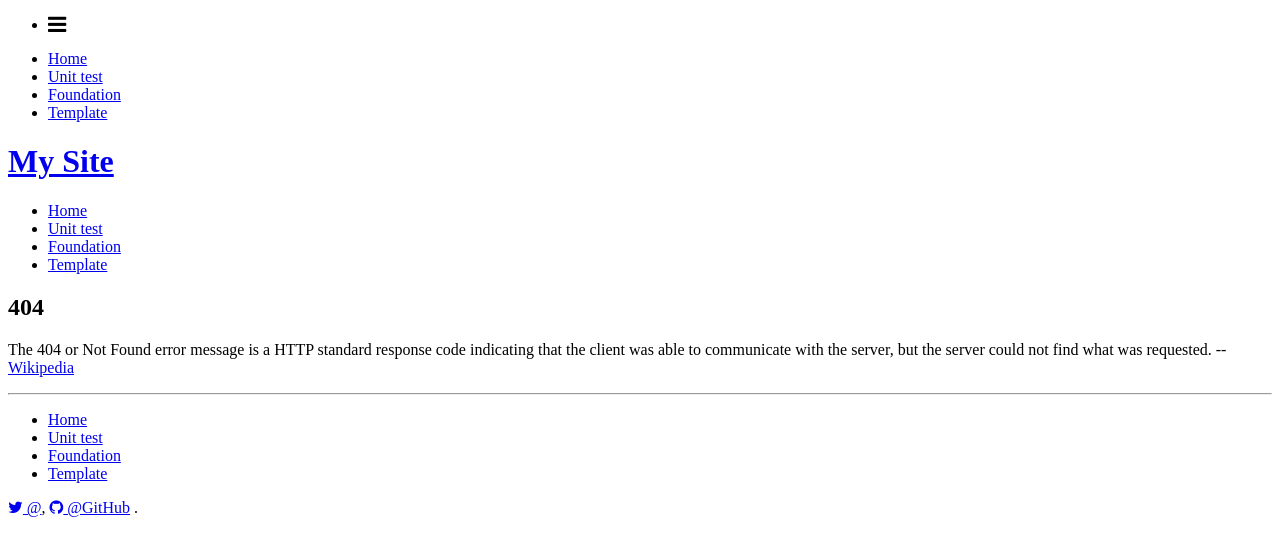
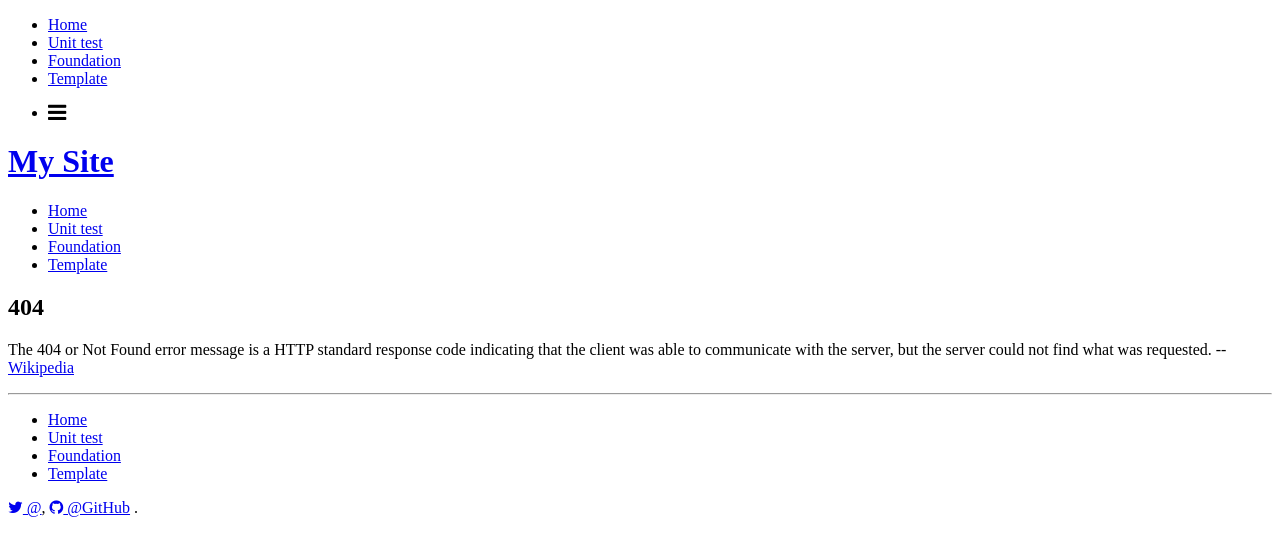
Before and after one commit to robinscott/robinscott.github.io, a Jekyll site: the page built from 404.html, in a window 1280 px wide. Shown: the top 556 px of the page. Built offline with Jekyll 4.4.1, drawn with Linux system fonts in a browser that asks for light colours; nearby versions of some CDN libraries; Markdown is read by kramdown in place of the engine named in the settings.

Commit message:
Updated default.html

```diff
--- a/_layouts/default.html
+++ b/_layouts/default.html
@@ -43,14 +43,7 @@
 
 <div class="off-canvas-wrap move-right" data-offcanvas>
 
-  <section class="right show-for-small">
-    <ul class="inline-list mam">
-      <li>
-        <a class="left-off-canvas-toggle"><i class="fa fa-bars fa-lg">
-          </i></a>
-      </li>
-    </ul>
-  </section>
+
 
   <div class="inner-wrap">
     <!-- Add header and nav here  -->
@@ -68,7 +61,14 @@
                 </ul>
             </section>
 
-
+            <section class="right show-for-small">
+              <ul class="inline-list mam">
+                <li>
+                  <a class="left-off-canvas-toggle"><i class="fa fa-bars fa-lg">
+                    </i></a>
+                </li>
+              </ul>
+            </section>
 
             <h1><a href="{{ site.url }}">{{ site.brand }}</a></h1>
 
```
